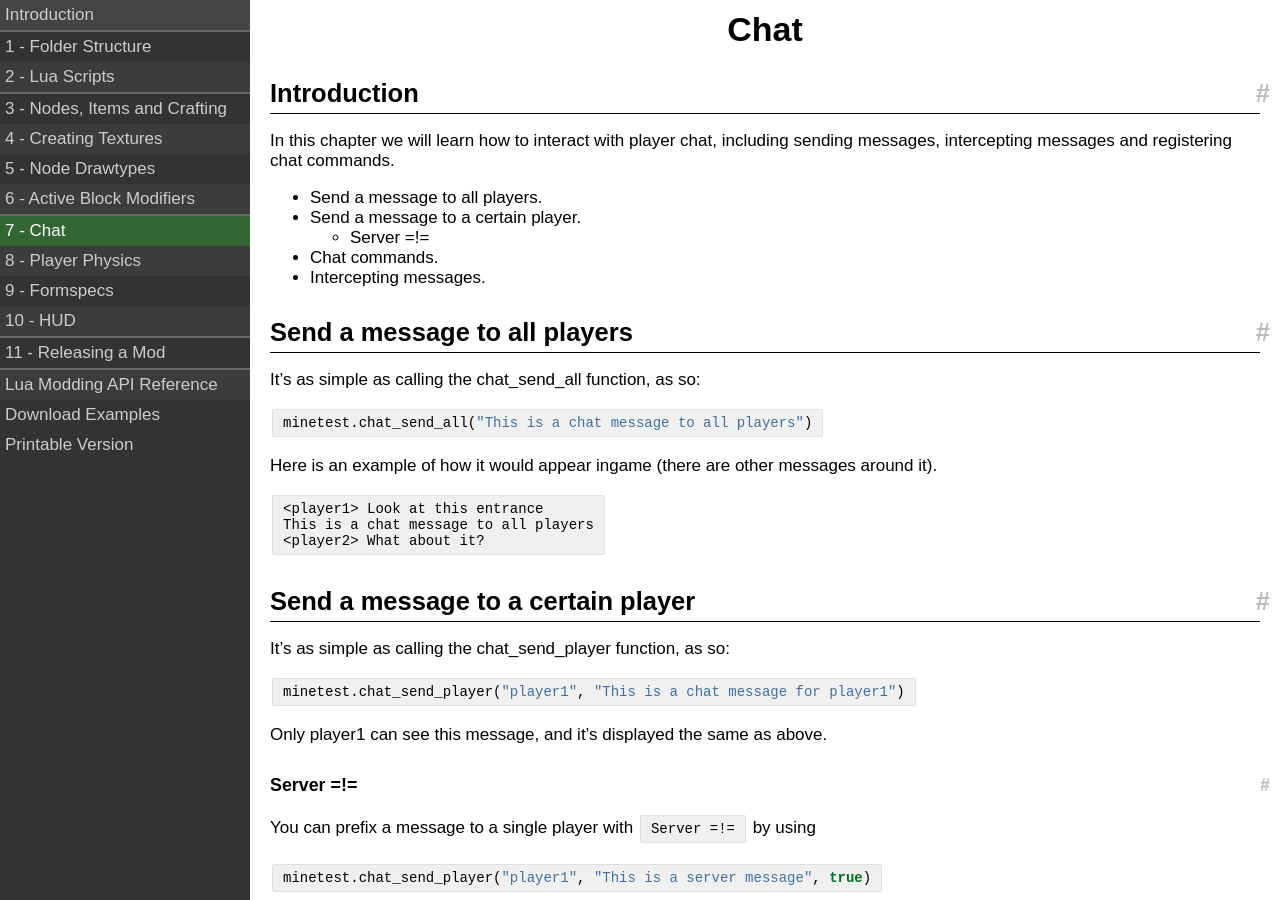
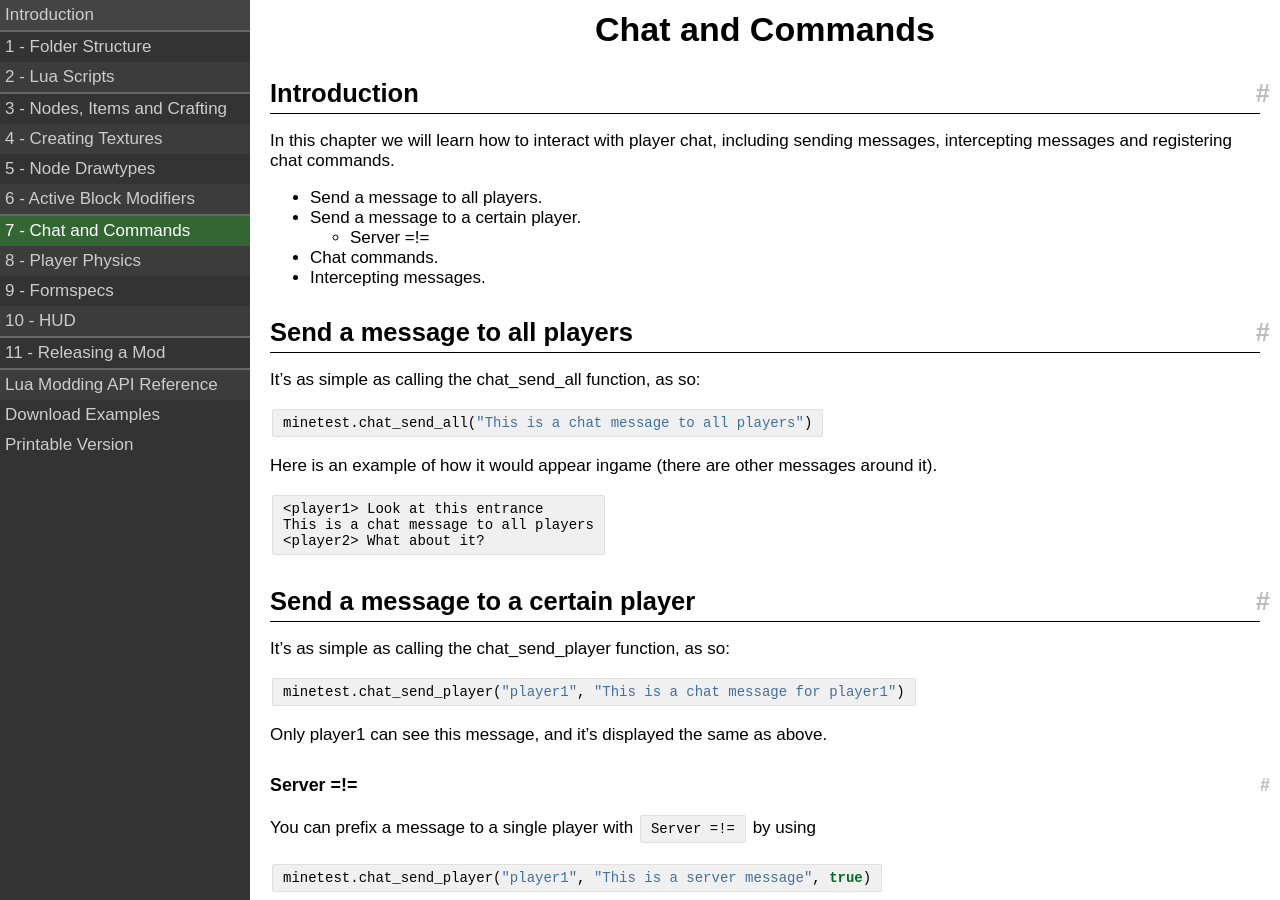
Before and after one commit to rubenwardy/minetest_modding_book, a Jekyll site: the page built from chapters/chat.md, in a window 1280 px wide and 900 px high. Built offline with Jekyll 4.4.1, drawn with Linux system fonts in a browser that asks for light colours; nearby versions of some CDN libraries.

Commit message:
Rename chapter Chat to Chat and Commands

```diff
--- a/_data/links.yml
+++ b/_data/links.yml
@@ -31,7 +31,7 @@
 
 - hr: true
 
-- title: Chat
+- title: Chat and Commands
   num:   7
   link:  chapters/chat.html
 
--- a/chapters/chat.md
+++ b/chapters/chat.md
@@ -1,5 +1,5 @@
 ---
-title: Chat
+title: Chat and Commands
 layout: default
 root: ../
 ---
```
